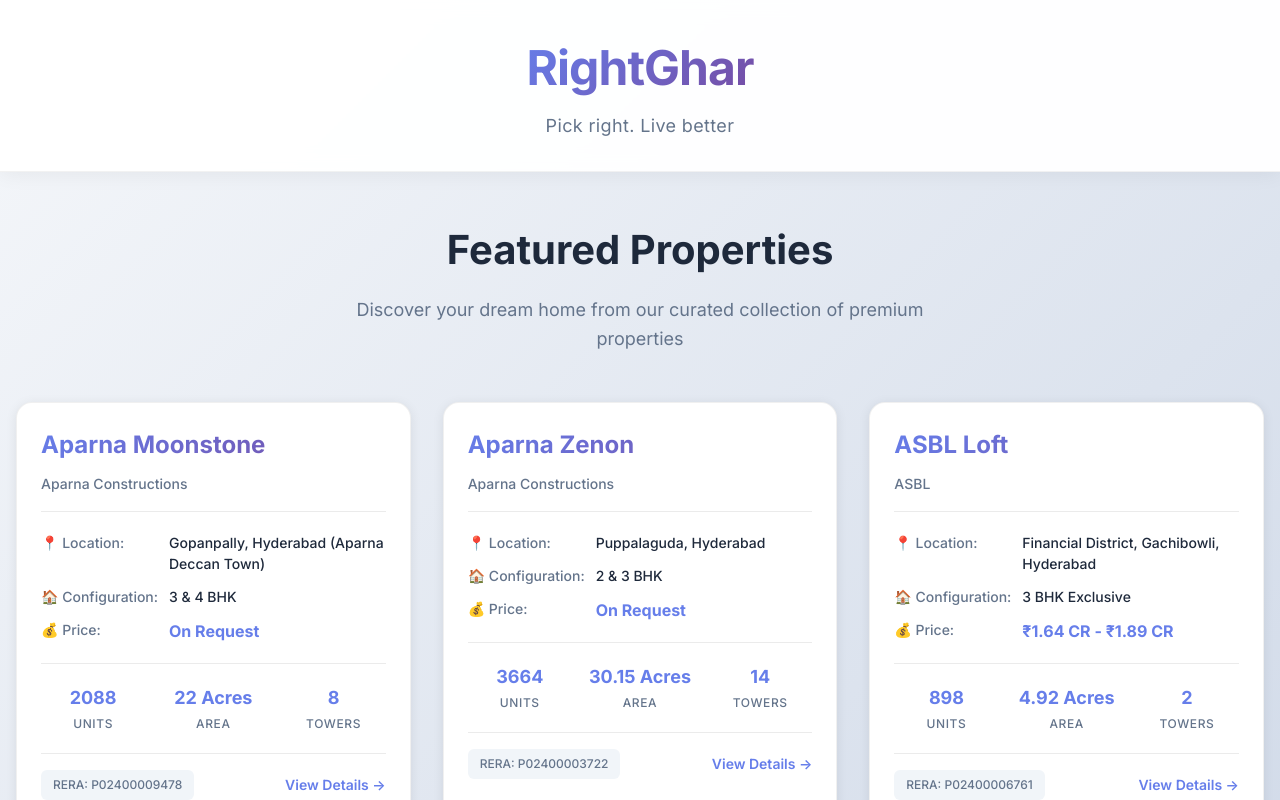
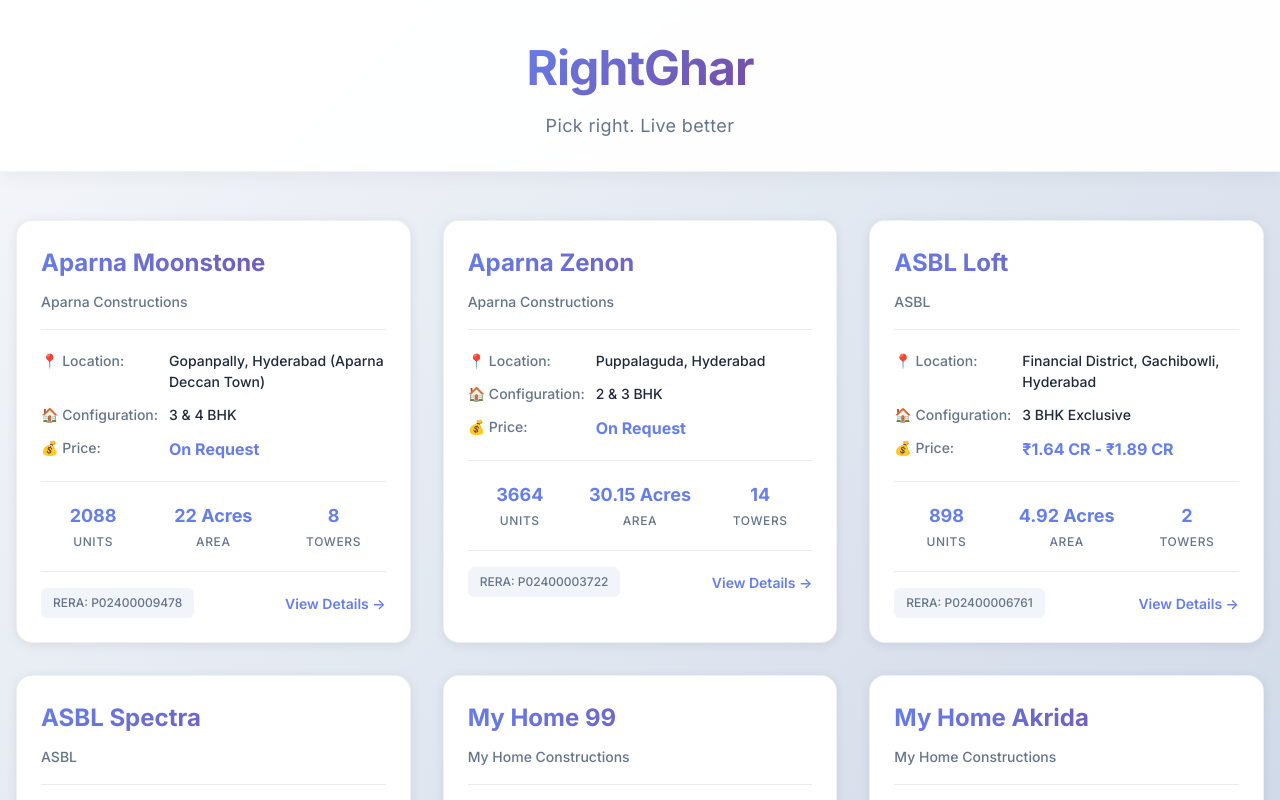
Before and after one commit to RaiAnand10/RightGhar, a React (Vite) app in the folder frontend/: page / in a window 1280 px wide. Shown: the top 800 px of the page. Built offline with nearby package versions, Linux system fonts and the light colour scheme.

Commit message:
Remove Featured Properties section and expand grid to show 4 properties per row

```diff
--- a/frontend/src/App.css
+++ b/frontend/src/App.css
@@ -55,40 +55,32 @@
 }
 
 .container {
-  max-width: 1400px;
+  max-width: 1600px;
   margin: 0 auto;
-}
-
-.properties-header {
-  text-align: center;
-  margin-bottom: 3rem;
-}
-
-.section-title {
-  font-size: 2.5rem;
-  font-weight: 700;
-  color: #1e293b;
-  margin: 0 0 1rem 0;
-}
-
-.section-subtitle {
-  font-size: 1.125rem;
-  color: #64748b;
-  max-width: 600px;
-  margin: 0 auto;
-  line-height: 1.6;
 }
 
 .properties-grid {
   display: grid;
-  grid-template-columns: repeat(auto-fill, minmax(380px, 1fr));
+  grid-template-columns: repeat(4, 1fr);
   gap: 2rem;
 }
 
 /* Responsive Design */
+@media (max-width: 1600px) {
+  .container {
+    max-width: 1400px;
+  }
+}
+
+@media (max-width: 1400px) {
+  .properties-grid {
+    grid-template-columns: repeat(3, 1fr);
+  }
+}
+
 @media (max-width: 1024px) {
   .properties-grid {
-    grid-template-columns: repeat(auto-fill, minmax(320px, 1fr));
+    grid-template-columns: repeat(2, 1fr);
     gap: 1.5rem;
   }
 }
--- a/frontend/src/App.tsx
+++ b/frontend/src/App.tsx
@@ -31,13 +31,6 @@
 
       <main className="main-content">
         <div className="container">
-          <div className="properties-header">
-            <h2 className="section-title">Featured Properties</h2>
-            <p className="section-subtitle">
-              Discover your dream home from our curated collection of premium properties
-            </p>
-          </div>
-
           <div className="properties-grid">
             {properties.map((property) => (
               <PropertyCard
```
